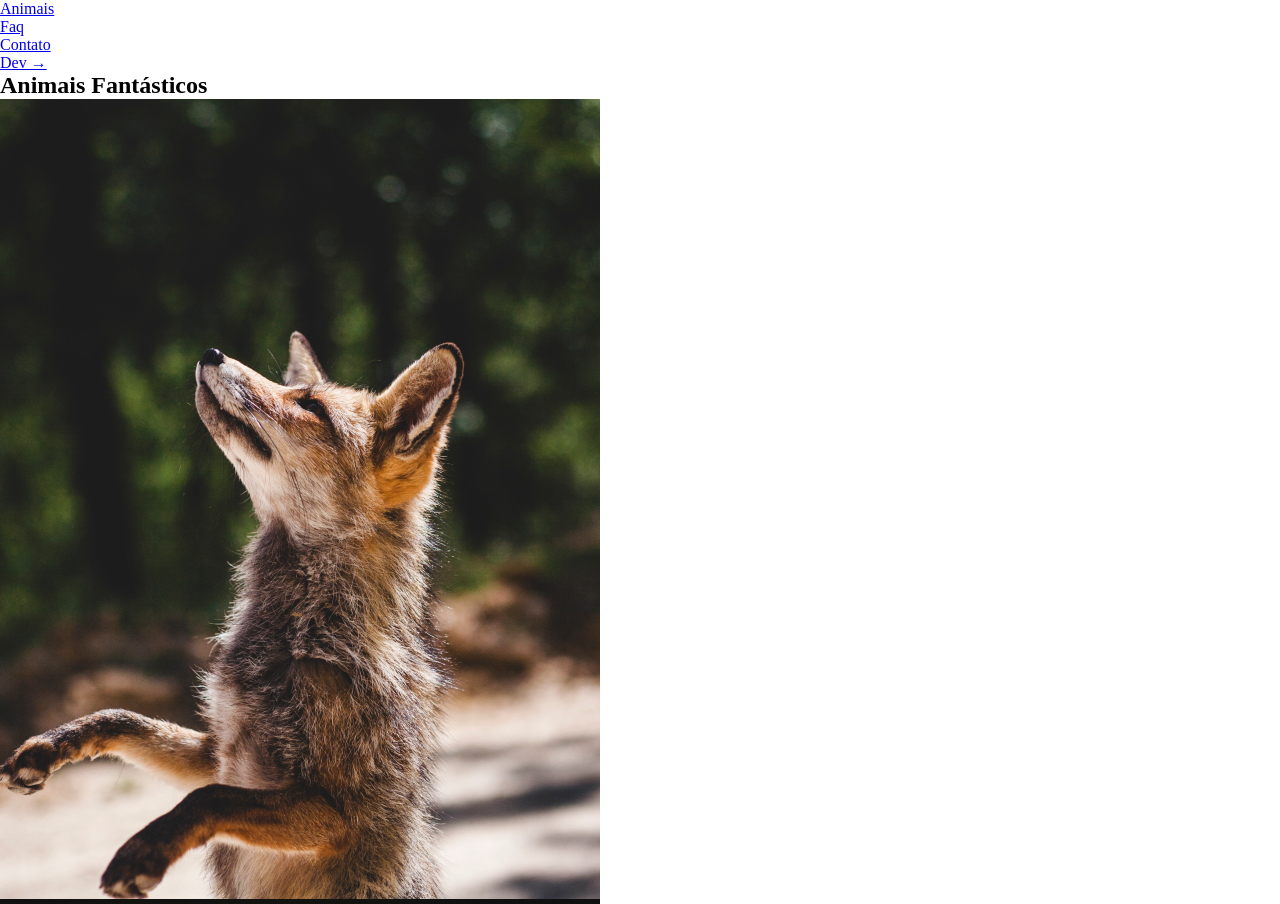
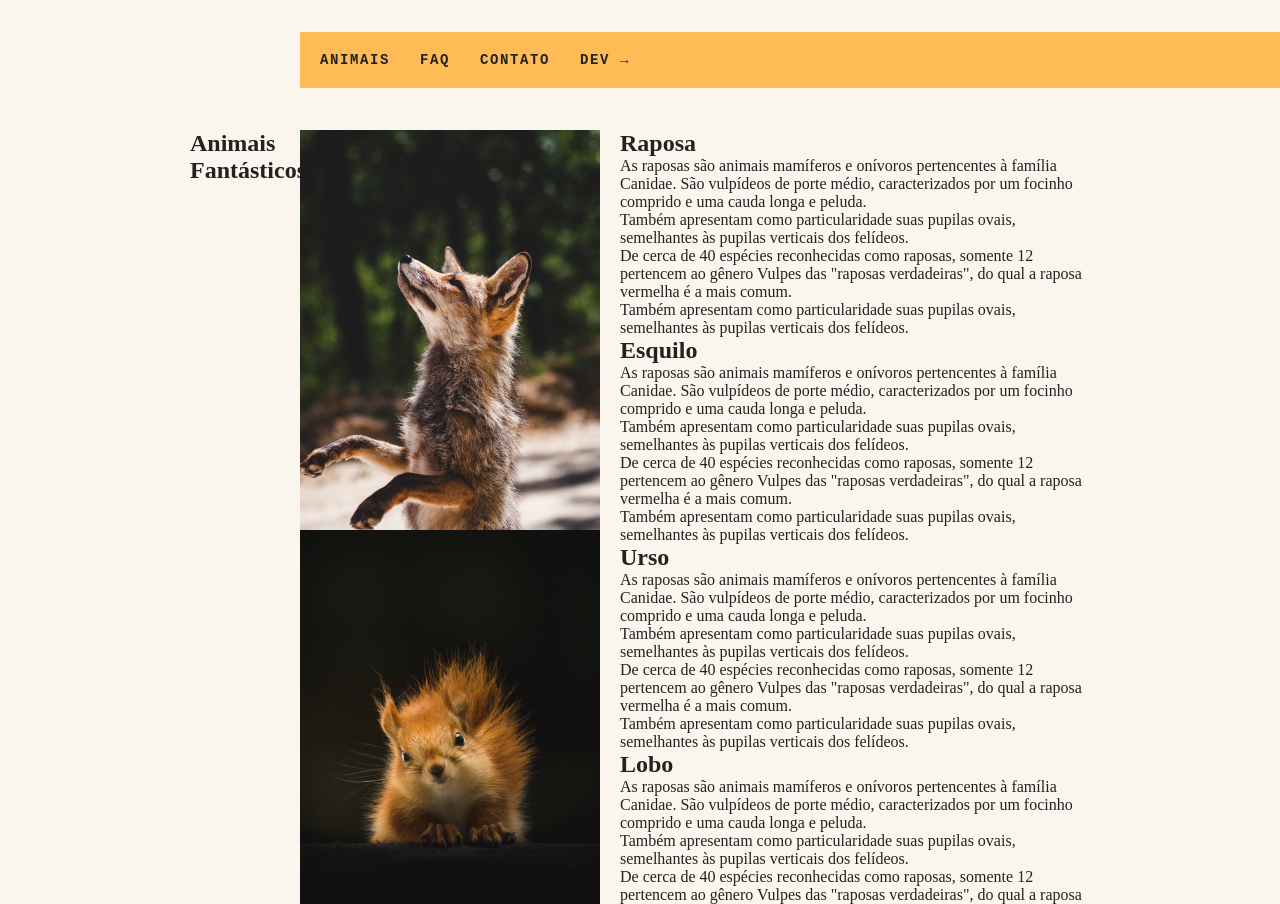
Before and after one commit to BHzdev/animais-fantasticos, a plain HTML site: page index.html in a window 1280 px wide. Shown: the top 904 px of the page. Drawn offline with Linux system fonts and the light colour scheme.

Commit message:
add grid layout and nav css

```diff
--- a/css/style.css
+++ b/css/style.css
@@ -19,3 +19,48 @@ img {
 ul {
   list-style: none;
 }
+
+body {
+  background: #faf6ed;
+  color: #222;
+  -webkit-font-smoothing: antialiased;
+  display: grid;
+  grid-template-columns: 1fr 120px minmax(300px, 800px) 1fr;
+}
+
+.menu {
+  grid-column: 3 / 5;
+  margin-top: 2rem;
+  margin-bottom: 2rem;
+  background: #fb5;
+}
+
+.menu ul {
+  display: flex;
+  flex-wrap: wrap;
+  padding: 10px;
+  gap: 10px;
+}
+
+.menu li a {
+  display: block;
+  padding: 10px;
+  color: #222;
+  text-decoration: none;
+  font-family: "IBM Plex Mono", monospace;
+  font-weight: bold;
+  text-transform: uppercase;
+  font-size: 0.875rem;
+  letter-spacing: 0.1rem;
+}
+
+.grid-section {
+  grid-column: 2 / 4;
+  width: 100%;
+  box-sizing: border-box;
+  padding: 10px;
+  display: grid;
+  grid-template-columns: 90px 300px 1fr;
+  gap: 20px;
+  margin-bottom: 4rem;
+}
```
